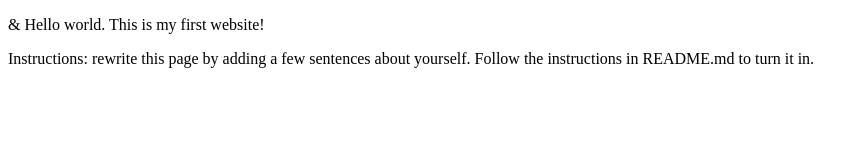
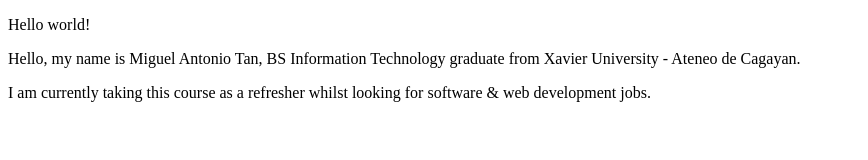
Before and after one commit to leugimnat/testrepo, a plain HTML site: page index.html in a window 1280 px wide. Shown: the whole page, without its empty margins (0-868 px from the left). Drawn offline with Linux system fonts and the light colour scheme.

Commit message:
Created 3 custom paragraphs for assignment submission.

```diff
--- a/index.html
+++ b/index.html
@@ -5,7 +5,8 @@
   <title>Internet Technologies and Web Design</title>
 </head>
 <body>
-  <p>&amp; Hello world. This is my first website!</p>
-  <p>Instructions: rewrite this page by adding a few sentences about yourself. Follow the instructions in README.md to turn it in.</p>
+  <p>Hello world!</p>
+  <p>Hello, my name is Miguel Antonio Tan, BS Information Technology graduate from Xavier University - Ateneo de Cagayan.</p>
+  <p>I am currently taking this course as a refresher whilst looking for software & web development jobs.</p>
 </body>
 </html>
```
